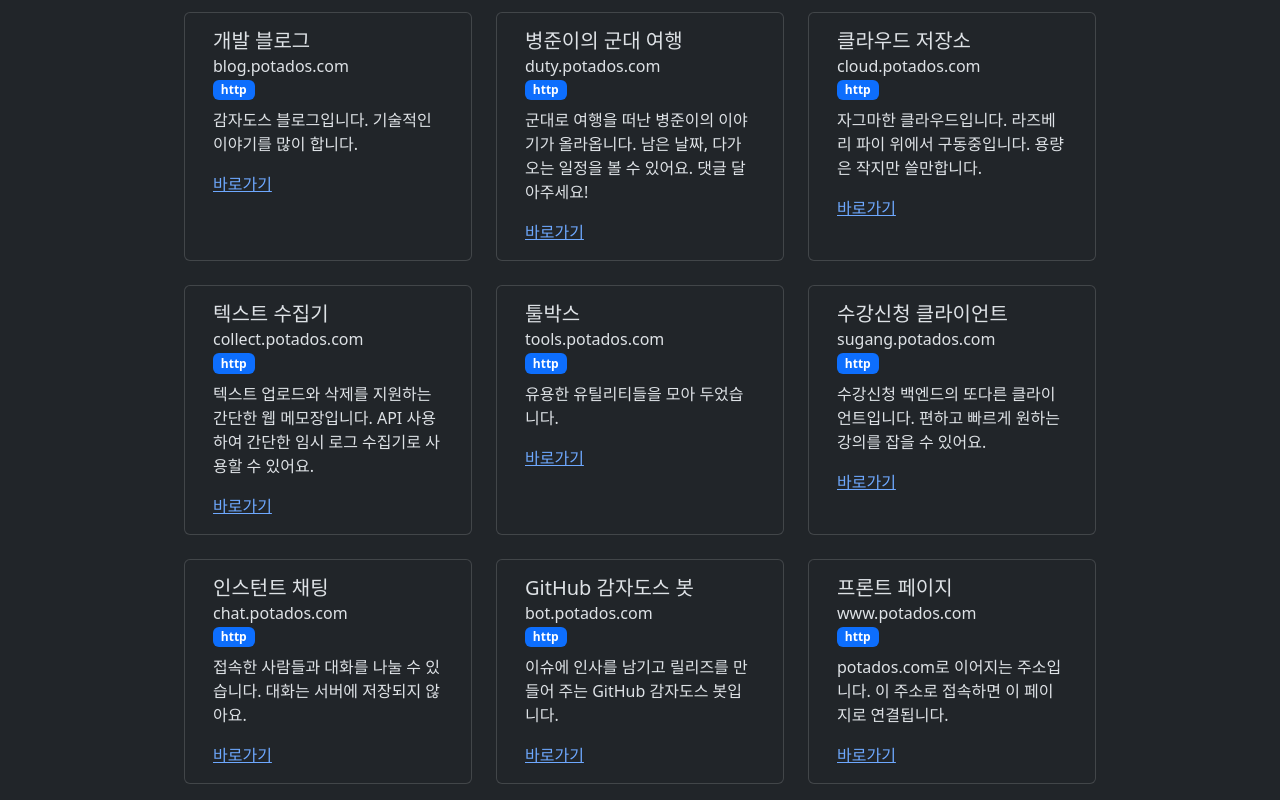
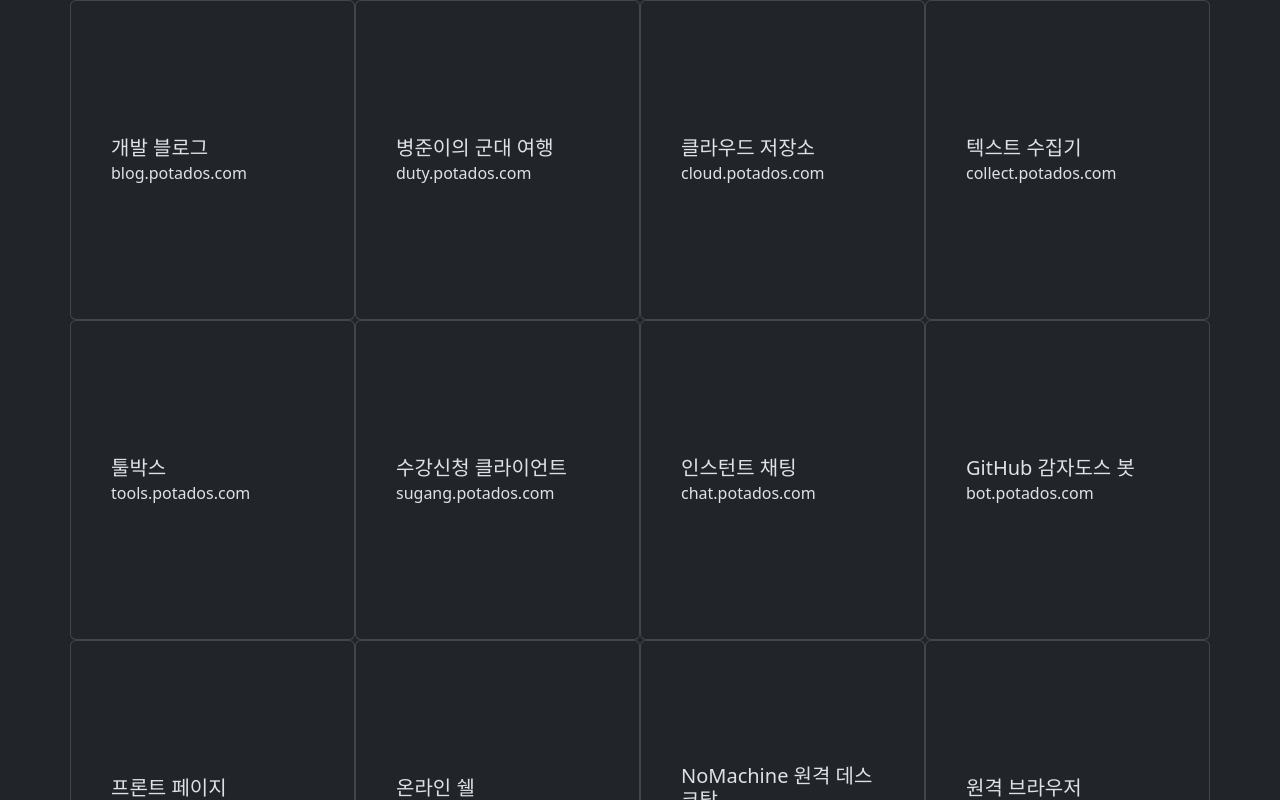
Before and after one commit to potados99/front, a React (Create React App) app: page / in a window 1280 px wide. Shown: the top 800 px of the page. Built offline with nearby package versions, Linux system fonts and the light colour scheme.

Commit message:
feat: click reveal effect

```diff
--- a/src/App.tsx
+++ b/src/App.tsx
@@ -156,7 +156,7 @@ function App() {
 
   return (
     <Container className={"col-12"}>
-      <Row className={"justify-content-center"}>
+      <Row >
         {sites.map(s =>
           <Host {...s} key={s.hostname}/>
         )}
--- a/src/Host.tsx
+++ b/src/Host.tsx
@@ -1,5 +1,6 @@
-import React from "react";
+import React, { useState } from "react";
 import { Badge, Card, Container } from "react-bootstrap";
+import styled from "styled-components";
 
 export type HostProps = {
   title: string;
@@ -9,17 +10,68 @@ export type HostProps = {
   links: {
     label: string;
     url: string;
-  }[]
+  }[];
 };
 
 export default function Host({ title, hostname, protocols, description, links }: HostProps) {
-  return <Card style={{ width: "18rem", margin: "12px" }}>
-    <Card.Body>
+  const [selected, setSelected] = useState(false);
+
+  const summaryBody = (
+    <SummaryCardBody selected={selected}>
       <Card.Title>{title}</Card.Title>
       <Card.Subtitle>{hostname}</Card.Subtitle>
-      {protocols.map((p) => (<Badge style={{marginRight: '4px', marginBottom: '8px'}} key={p}>{p}</Badge>))}
+    </SummaryCardBody>
+  );
+
+  const detailBody = (
+    <DetailCardBody selected={selected}>
+      <Card.Title>{title}</Card.Title>
+      <Card.Subtitle>{hostname}</Card.Subtitle>
+      {protocols.map((p) => (
+        <Badge style={{ marginRight: "4px", marginBottom: "8px" }} key={p}>
+          {p}
+        </Badge>
+      ))}
       <Card.Text>{description}</Card.Text>
-      {links.map((l) => (<Card.Link href={l.url} key={l.url}>{l.label}</Card.Link>))}
-    </Card.Body>
-  </Card>;
+      {links.map((l) => (
+        <Card.Link href={l.url} key={l.url}>
+          {l.label}
+        </Card.Link>
+      ))}
+    </DetailCardBody>
+  );
+
+  return (
+    <AnimatedCard
+      style={{ height: "20rem" }}
+      className={"col-sm-12 col-md-4 col-lg-3 d-flex flex-column justify-content-center align-items-center"}
+      onClick={() => setSelected(!selected)}
+    >
+      <Container>
+        {summaryBody}
+        {detailBody}
+      </Container>
+    </AnimatedCard>
+  );
 }
+
+const AnimatedCard = styled(Card)``;
+
+const SummaryCardBody = styled(Card.Body)<{ selected: boolean }>`
+  transition: all 0.5s ease;
+  filter: ${({ selected }) => (selected ? "blur(10px)" : "")};
+`;
+
+const DetailCardBody = styled(Card.Body)<{ selected: boolean }>`
+  position: absolute;
+  top: 0;
+  bottom: 0;
+  left: 0;
+  right: 0;
+
+  transition: all 0.5s ease;
+  opacity: ${({ selected }) => (selected ? 1 : 0)};
+  transform: ${({ selected }) => (selected ? "none" : "translateY(5%)")};
+`;
+
+//   opacity: ${({ selected }) => (selected ? 1 : 0)};
```
